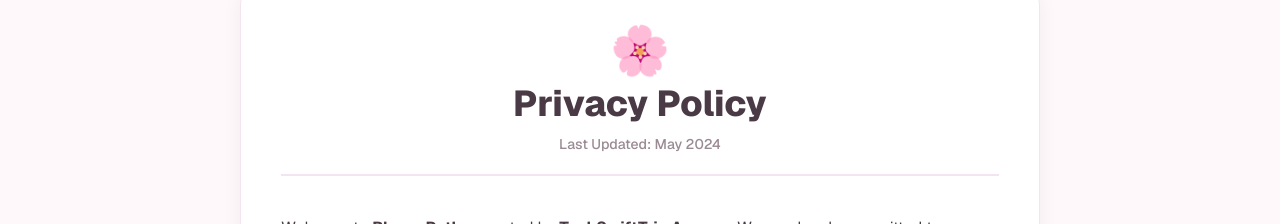
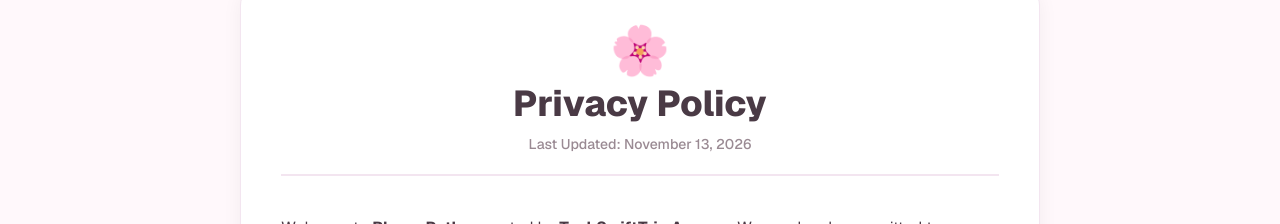
Before and after one commit to CASHFLOWCONNECT001/JOMI-TECHNOLOGIES, a Next.js app: page /bloompathprivacy in a window 1280 px wide. Shown: the part 154-378 px from the top of the page. Built offline with nearby package versions, Linux system fonts and the light colour scheme; no server answers.

Commit message:
Update Bloom Path privacy dates to 2026

```diff
--- a/app/bloompathprivacy/page.tsx
+++ b/app/bloompathprivacy/page.tsx
@@ -14,7 +14,8 @@ export default function BloomPathPrivacy() {
         <header className="text-center mb-10 pb-5 border-b-2 border-[#F3E5F0]">
           <div className="text-5xl mb-2.5">🌸</div>
           <h1 className="text-[#4A3A45] text-3xl md:text-4xl font-extrabold m-0 mb-2.5">Privacy Policy</h1>
-          <div className="text-[#9A8A93] text-sm font-medium">Last Updated: May 2024</div>
+          {/* UPDATED DATE */}
+          <div className="text-[#9A8A93] text-sm font-medium">Last Updated: November 13, 2026</div>
         </header>
 
         <p className="mb-4 text-base">
@@ -80,7 +81,8 @@ export default function BloomPathPrivacy() {
 
         {/* Footer */}
         <footer className="text-center mt-10 pt-5 border-t border-[#F3E5F0] text-[#9A8A93] text-sm">
-          &copy; 2024 TechSwiftTrix Agency. All rights reserved.<br />
+          {/* UPDATED COPYRIGHT YEAR */}
+          &copy; 2026 TechSwiftTrix Agency. All rights reserved.<br />
           Bloom Path v1.0.0
         </footer>
 
```
